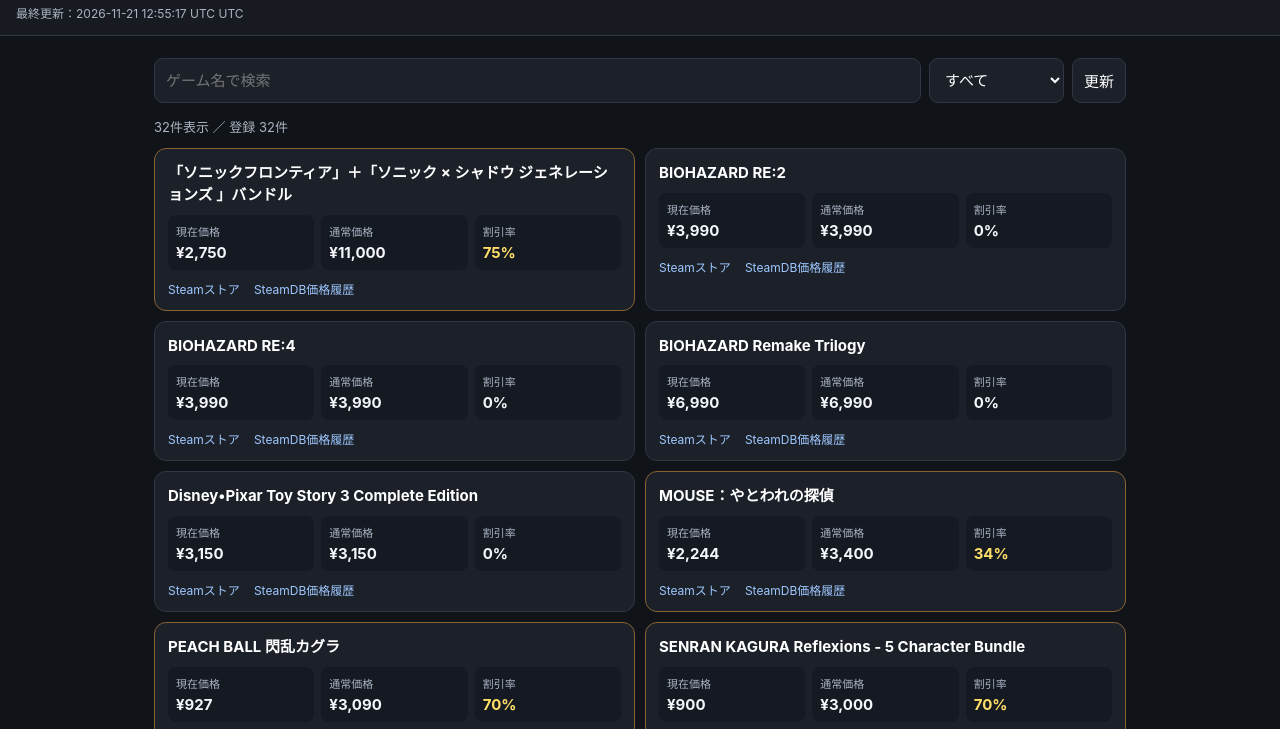
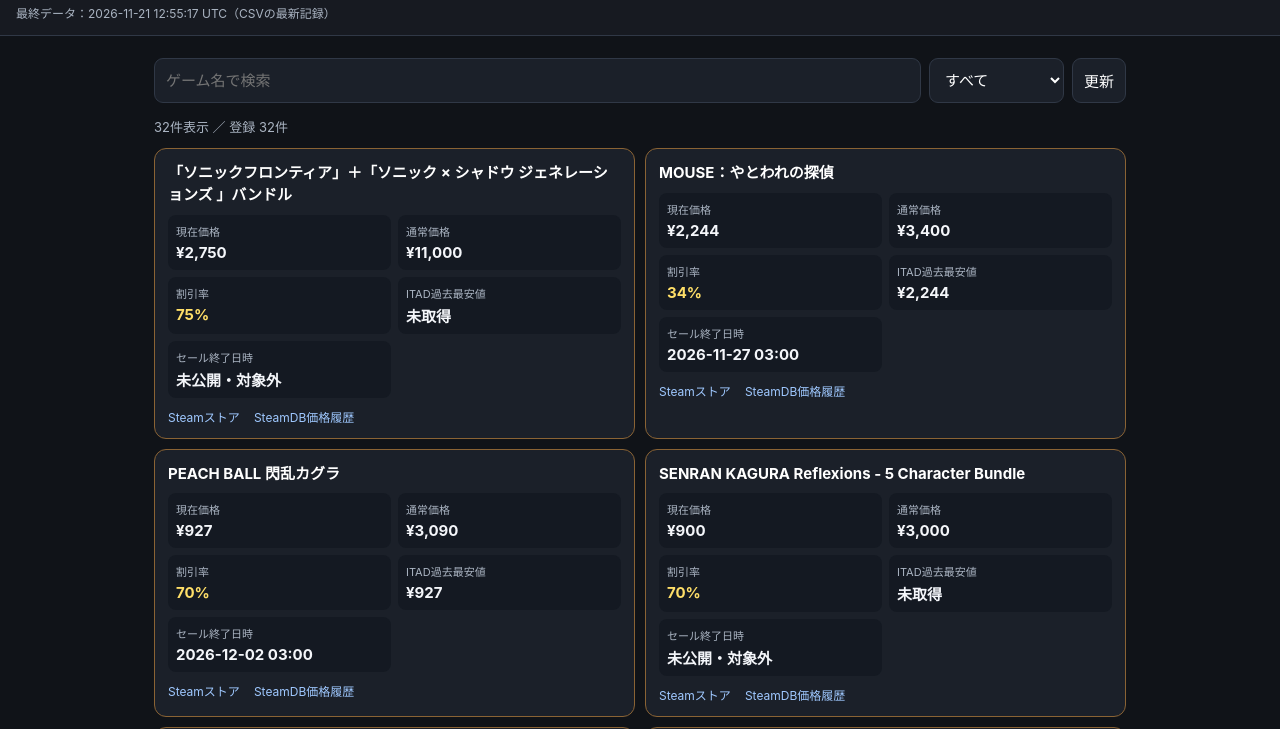
Before and after one commit to hirokibatti/steam-sale-monitor-view, a plain HTML site: page index.html in a window 1280 px wide. Shown: the part 55-784 px from the top of the page. Drawn offline with Linux system fonts and the light colour scheme.

Commit message:
Restore previous Steam viewer layout

```diff
--- a/index.html
+++ b/index.html
@@ -15,7 +15,7 @@ input{flex:1;min-width:170px}button{cursor:pointer}
 #summary{color:var(--muted);font-size:13px;margin:8px 0 12px}
 .item{background:var(--panel);border:1px solid var(--line);border-radius:12px;padding:13px;margin:9px 0}
 .name{font-weight:650;line-height:1.45;margin-bottom:9px;color:#fff;text-decoration:none;display:block}
-.metrics{display:grid;grid-template-columns:repeat(3,minmax(0,1fr));gap:7px}
+.metrics{display:grid;grid-template-columns:repeat(2,minmax(0,1fr));gap:7px}
 .metric{background:#141922;border-radius:8px;padding:8px}.metric small{display:block;color:var(--muted);font-size:11px;margin-bottom:4px}.metric strong{font-size:15px}
 .discount{color:var(--yellow)}.sale{border-color:#8a6334}.low{color:var(--green)}
 .links{display:flex;gap:14px;margin-top:10px;font-size:12px}.links a{color:#9fc8ff;text-decoration:none}
@@ -51,7 +51,7 @@ function parseCSV(text){
     return rows;
 }
 
-const yen=v=>v===''||v==null?'-':String.fromCharCode(165)+Number(v).toLocaleString('ja-JP');
+const yen=v=>v===''||v==null?'—':String.fromCharCode(165)+Number(v).toLocaleString('ja-JP');
 
 function render(){
     document.getElementById('status').textContent='データを読み込んでいます…';
@@ -79,17 +79,29 @@ function render(){
             const id=(r[1]||'').trim();
             if(id)data.set(id,{
                 id,name:r[2],current:r[3],regular:r[4],
-                discount:r[5],low:r[6],event:r[7],date:r[0]
+                discount:r[5],low:r[6],event:r[7],itadLow:r[8]||'',saleEnd:r[9]||'',date:r[0]
             });
         }
 
         const items=[...data.values()]
             .filter(x=>activeIds.has(x.id))
-            .sort((a,b)=>a.name.localeCompare(b.name,'ja'));
+            .sort((a,b)=>{
+                const saleA=Number(a.discount)>0?1:0,saleB=Number(b.discount)>0?1:0;
+                if(saleA!==saleB)return saleB-saleA;
+                const parseEnd=s=>{
+                    const m=(s||'').match(/^(\\d{4})-(\\d{2})-(\\d{2})\\s+(\\d{2}):(\\d{2})$/);
+                    return m?new Date(Number(m[1]),Number(m[2])-1,Number(m[3]),Number(m[4]),Number(m[5])).getTime():NaN;
+                };
+                const endA=parseEnd(a.saleEnd),endB=parseEnd(b.saleEnd);
+                const validA=Number.isFinite(endA),validB=Number.isFinite(endB);
+                if(validA&&validB&&endA!==endB)return endA-endB;
+                if(validA!==validB)return validA?-1:1;
+                return a.name.localeCompare(b.name,'ja');
+            });
 
         const updated=items.reduce((m,x)=>x.date>m?x.date:m,'');
         document.getElementById('updated').textContent=
-            '最終更新：'+(updated||'未取得')+' UTC';
+            '最終データ：'+(updated||'不明')+'（CSVの最新記録）';
 
         window.steamItems=items;
         draw();
@@ -100,7 +112,7 @@ function render(){
     });
 }
 function draw(){const q=document.getElementById('search').value.trim().toLowerCase(),saleOnly=document.getElementById('filter').value==='sale';const items=(window.steamItems||[]).filter(x=>(!q||x.name.toLowerCase().includes(q))&&(!saleOnly||Number(x.discount)>0));document.getElementById('summary').textContent=items.length+'件表示 ／ 登録 '+(window.steamItems||[]).length+'件';const list=document.getElementById('list');list.innerHTML='';if(!items.length){list.innerHTML='<div id="status">該当するゲームがありません</div>';return}
-for(const x of items){const typ=x.id.split(':')[0],id=x.id.split(':').pop(),discount=Math.round(Number(x.discount)*100),path=typ==='sub'?'sub':typ==='bundle'?'bundle':'app';const card=document.createElement('article');card.className='item'+(discount>0?' sale':'');const a=document.createElement('a');a.className='name';a.textContent=x.name;a.href='https://steamdb.info/'+path+'/'+id+'/#prices';a.target='_blank';a.rel='noopener';card.appendChild(a);const metrics=document.createElement('div');metrics.className='metrics';const values=[['現在価格',yen(x.current)],['通常価格',yen(x.regular)],['割引率',discount+'%']];for(const [label,value] of values){const m=document.createElement('div');m.className='metric';const s=document.createElement('small');s.textContent=label;const strong=document.createElement('strong');strong.textContent=value;if(label==='割引率'&&discount>0)strong.className='discount';m.append(s,strong);metrics.appendChild(m)}card.appendChild(metrics);const links=document.createElement('div');links.className='links';const steam=document.createElement('a');steam.href='https://store.steampowered.com/'+path+'/'+id+'/';steam.target='_blank';steam.rel='noopener';steam.textContent='Steamストア';const db=document.createElement('a');db.href=a.href;db.target='_blank';db.rel='noopener';db.textContent='SteamDB価格履歴';links.append(steam,db);card.appendChild(links);list.appendChild(card)}}
+for(const x of items){const typ=x.id.split(':')[0],id=x.id.split(':').pop(),discount=Math.round(Number(x.discount)*100),path=typ==='sub'?'sub':typ==='bundle'?'bundle':'app';const card=document.createElement('article');card.className='item'+(discount>0?' sale':'');const a=document.createElement('a');a.className='name';a.textContent=x.name;a.href='https://steamdb.info/'+path+'/'+id+'/#prices';a.target='_blank';a.rel='noopener';card.appendChild(a);const metrics=document.createElement('div');metrics.className='metrics';const values=[['現在価格',yen(x.current)],['通常価格',yen(x.regular)],['割引率',discount+'%'],['ITAD過去最安値',x.itadLow!==''?yen(x.itadLow):'未取得'],['セール終了日時',x.saleEnd||'未公開・対象外']];for(const [label,value] of values){const m=document.createElement('div');m.className='metric';const s=document.createElement('small');s.textContent=label;const strong=document.createElement('strong');strong.textContent=value;if(label==='割引率'&&discount>0)strong.className='discount';m.append(s,strong);metrics.appendChild(m)}card.appendChild(metrics);const links=document.createElement('div');links.className='links';const steam=document.createElement('a');steam.href='https://store.steampowered.com/'+path+'/'+id+'/';steam.target='_blank';steam.rel='noopener';steam.textContent='Steamストア';const db=document.createElement('a');db.href=a.href;db.target='_blank';db.rel='noopener';db.textContent='SteamDB価格履歴';links.append(steam,db);card.appendChild(links);list.appendChild(card)}}
 document.getElementById('search').addEventListener('input',draw);document.getElementById('filter').addEventListener('change',draw);document.getElementById('refresh').addEventListener('click',render);render();
 </script>
 </body></html>
```
